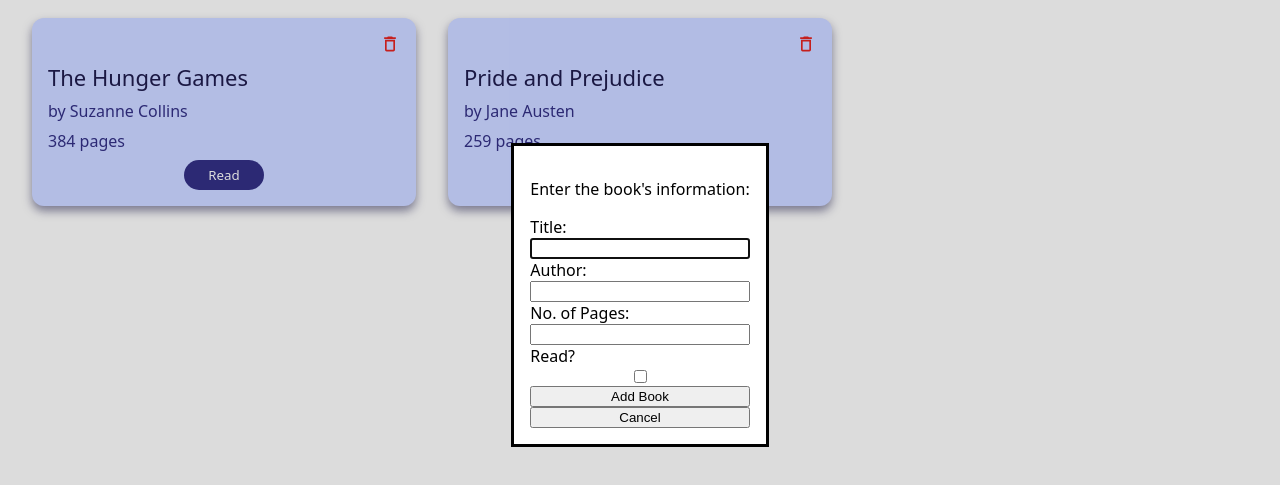
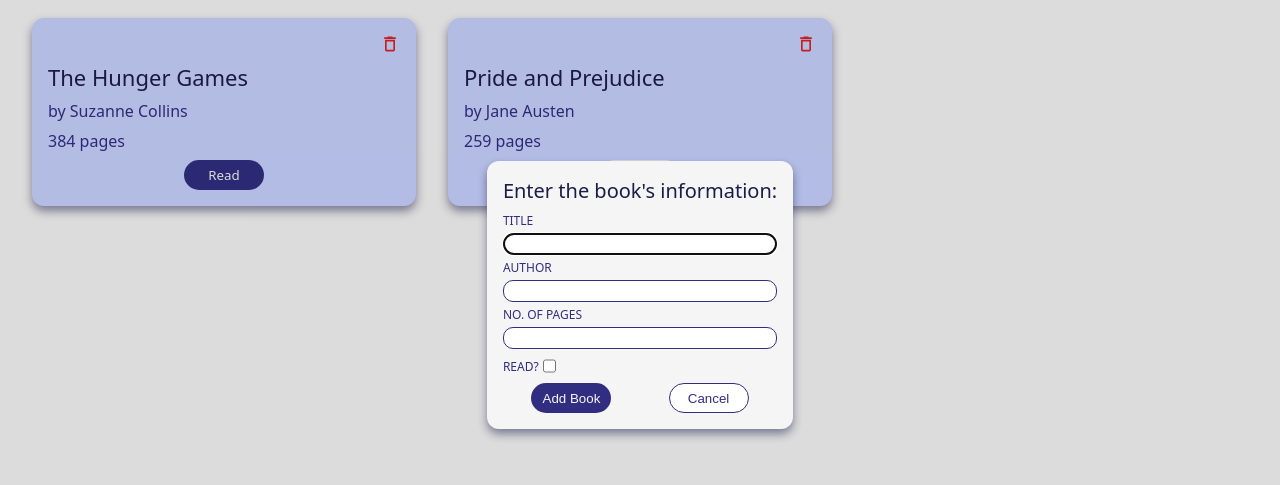
Before and after one commit to hnnhcmmngs/library, a plain HTML site: page index.html in a window 1280 px wide. Both pictures are taken after a click on the picture 1234 px from the left and 45 px from the top of the page. Shown: the part 105-590 px from the top of the page. Drawn offline with Linux system fonts and the light colour scheme.

Commit message:
Add styling to New Book dialog
Before, the dialog to enter a new book's information was composed
of basic HTML elements with minimal styling. Now, the styling of
the dialog has been updated to match the rest of the webpage.

```diff
--- a/css/styles.css
+++ b/css/styles.css
@@ -119,9 +119,74 @@
     color: var(--sub-color);
 }
 
+dialog {
+    border: none;
+    border-radius: 12px;
+    padding: 16px;
+    justify-items: space-between;
+    gap: 16px;
+    background-color: var(--background-color);
+    box-shadow: 0px 5px 10px 0px rgba(30, 27, 75, 0.5);
+}
+
+dialog>p {
+    height: min-content;
+    margin: 0;
+    font-size: 20px;
+    margin-bottom: 8px;
+    color: var(--main-color);
+}
+
 form {
     display: flex;
     flex-direction: column;
+    gap: 4px;
+}
+
+form>div {
+    display: flex;
+}
+
+form>div:last-child {
+    justify-content: space-around;
+}
+
+form label {
+    font-size: 12px;
+    display: flex;
+    align-items: center;
+    color: var(--sub-color);
+}
+
+form input {
+    border: none;
+    border: 1px solid var(--sub-color);
+    border-radius: 10px;
+    height: 20px;
+    padding: 0 8px;
+}
+
+form input[type="submit"] {
+    appearance: none;
+    border: none;
+    border-radius: 15px;
+    height: 30px;
+    width: 80px;
+}
+
+#addbook {
+    background-color: var(--sub-color);
+    color: var(--background-color);
+}
+
+#cancel {
+    background-color: white;
+    color: var(--sub-color);
+    border: 1px solid var(--sub-color);
+}
+
+form input[type="submit"]:hover {
+    cursor: pointer;
 }
 
 .grow {
--- a/index.html
+++ b/index.html
@@ -17,16 +17,20 @@
     <dialog id="bookinput">
         <p>Enter the book's information:</p>
         <form method="dialog" id="bookform">
-            <label for="title">Title:</label>
+            <label for="title">TITLE</label>
             <input type="text" name="title" id="title" required>
-            <label for="author">Author:</label>
+            <label for="author">AUTHOR</label>
             <input type="text" name="author" id="author" required>
-            <label for="pages">No. of Pages:</label>
+            <label for="pages">NO. OF PAGES</label>
             <input type="number" name="pages" id="pages" min = "1" required>
-            <label for="read">Read?</label>
-            <input type="checkbox" name="read" id="read">
-            <input type="submit" id="addbook" value="Add Book">
-            <input type="submit" id="cancel" value="Cancel" formnovalidate>
+            <div>
+                <label for="read">READ?</label>
+                <input type="checkbox" name="read" id="read">
+            </div>
+            <div>
+                <input type="submit" id="addbook" value="Add Book" class="grow">
+                <input type="submit" id="cancel" value="Cancel" class="grow" formnovalidate>
+            </div>
         </form>
     </dialog>
 </body>
```
